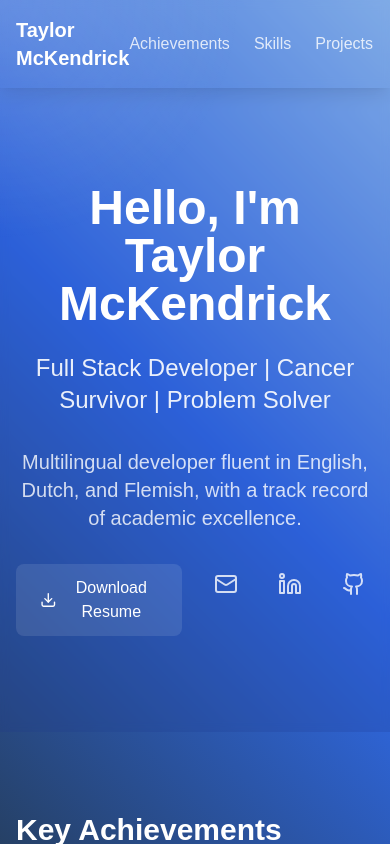
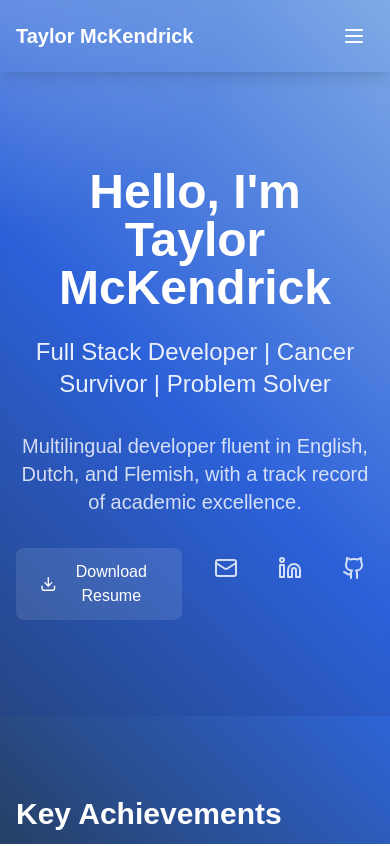
Before and after one commit to mcdendrick/personal-website, a Next.js app: page / in a window 390 px wide. Shown: the top 846 px of the page. Built offline with nearby package versions, Linux system fonts and the light colour scheme.

Commit message:
fix phone header dropdown

```diff
--- a/app/page.tsx
+++ b/app/page.tsx
@@ -1,10 +1,11 @@
 "use client";
 import React, { useState, useEffect } from 'react';
-import { Github, Linkedin, Mail, Download, Code, GraduationCap, Globe, Medal, Heart } from 'lucide-react';
+import { Github, Linkedin, Mail, Download, Code, GraduationCap, Globe, Medal, Heart, Menu, X, Phone } from 'lucide-react';
 import Image from 'next/image';
 
 const PersonalWebsite: React.FC = () => {
   const [mousePosition, setMousePosition] = useState({ x: 0, y: 0 });
+  const [isMenuOpen, setIsMenuOpen] = useState(false);
 
   useEffect(() => {
     const handleMouseMove = (e: MouseEvent) => {
@@ -67,6 +68,10 @@ const PersonalWebsite: React.FC = () => {
       }
     ];
 
+  const toggleMenu = () => {
+    setIsMenuOpen(!isMenuOpen);
+  };
+
   return (
     <div className="min-h-screen relative overflow-hidden">
       {/* Gradient background */}
@@ -87,15 +92,64 @@ const PersonalWebsite: React.FC = () => {
 
       <div className ="relative z-10">
       {/* Navigation */}
-      <nav className="bg-custom-secondary backdrop-blur-sm shadow-lg sticky top-0">
+      <nav className="bg-custom-secondary backdrop-blur-sm shadow-lg sticky top-0 z-50">
         <div className="max-w-6xl mx-auto px-4 py-4">
           <div className="flex justify-between items-center">
             <h1 className="text-xl font-bold">Taylor McKendrick</h1>
-            <div className="space-x-6">
+
+            {/* Hamburger menu button - only visible on mobile */}
+            <button
+              className="md:hidden p-2"
+              onClick={toggleMenu}
+              aria-label="Toggle menu"
+            >
+              {isMenuOpen ? (
+                <X size={24} /> // X icon when menu is open
+              ) : (
+                <Menu size={24} /> // Hamburger icon when menu is closed
+              )}
+            </button>
+
+            {/* Desktop menu */}
+            <div className="hidden md:flex space-x-6">
               <a href="#achievements" className="opacity-80 hover:opacity-100 transition-opacity">Achievements</a>
               <a href="#skills" className="opacity-80 hover:opacity-100 transition-opacity">Skills</a>
               <a href="#projects" className="opacity-80 hover:opacity-100 transition-opacity">Projects</a>
               <a href="#education" className="opacity-80 hover:opacity-100 transition-opacity">Education</a>
+            </div>
+          </div>
+
+          {/* Mobile menu */}
+          <div className={`md:hidden ${isMenuOpen ? 'block' : 'hidden'} pt-4`}>
+            <div className="flex flex-col space-y-4">
+              <a
+                href="#achievements"
+                className="opacity-80 hover:opacity-100 transition-opacity"
+                onClick={() => setIsMenuOpen(false)}
+              >
+                Achievements
+              </a>
+              <a
+                href="#skills"
+                className="opacity-80 hover:opacity-100 transition-opacity"
+                onClick={() => setIsMenuOpen(false)}
+              >
+                Skills
+              </a>
+              <a
+                href="#projects"
+                className="opacity-80 hover:opacity-100 transition-opacity"
+                onClick={() => setIsMenuOpen(false)}
+              >
+                Projects
+              </a>
+              <a
+                href="#education"
+                className="opacity-80 hover:opacity-100 transition-opacity"
+                onClick={() => setIsMenuOpen(false)}
+              >
+                Education
+              </a>
             </div>
           </div>
         </div>
@@ -309,7 +363,7 @@ const PersonalWebsite: React.FC = () => {
                     <span className="opacity-80">Salt Lake City, Utah</span>
                   </li>
                   <li className="flex items-center gap-2">
-                    <Mail size={16} />
+                    <Phone size={16} />
                     <a href="tel:+16266650251" className="opacity-80 hover:opacity-100 transition-opacity">
                       (626) 665-0251
                     </a>
```
